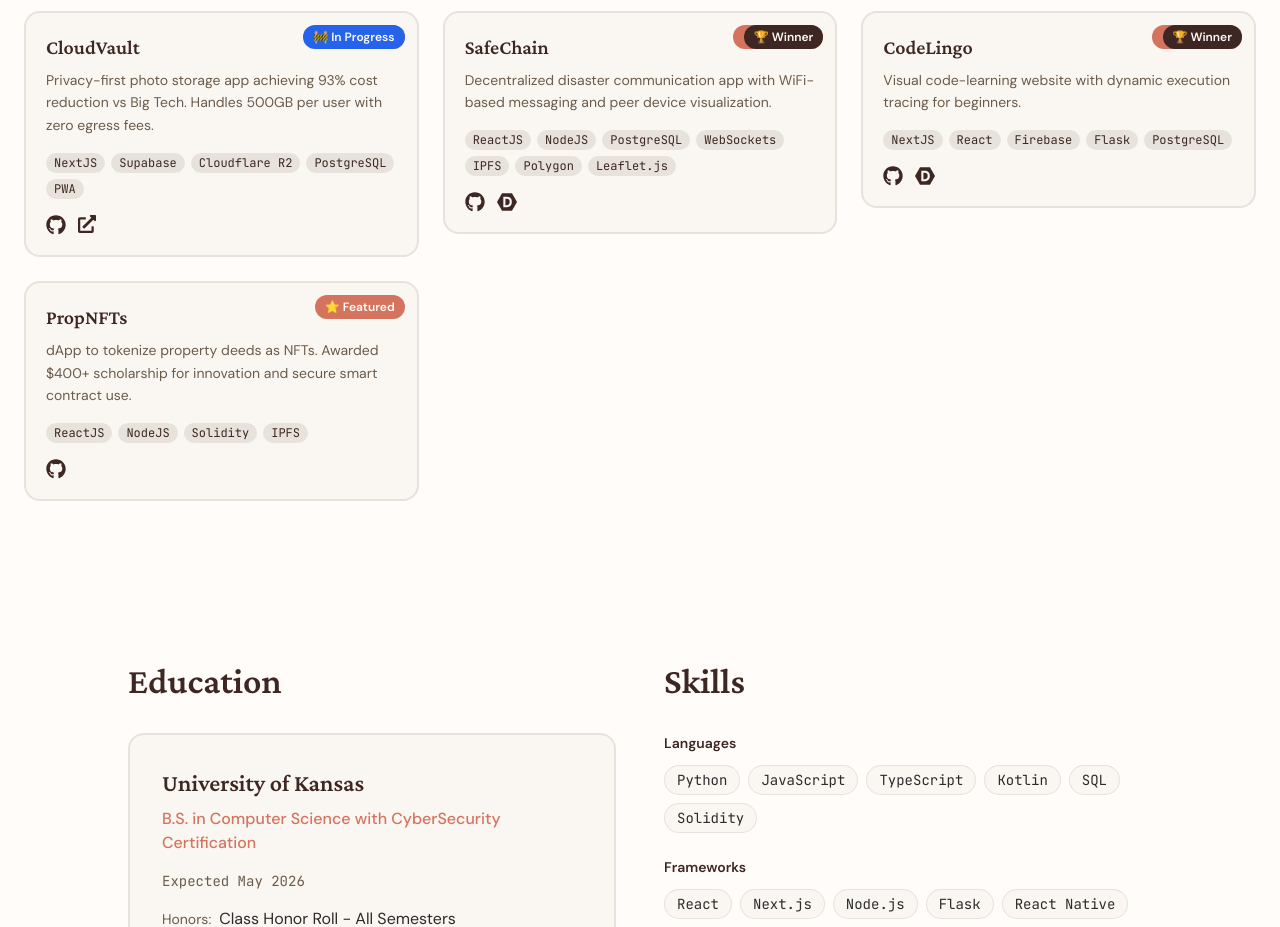
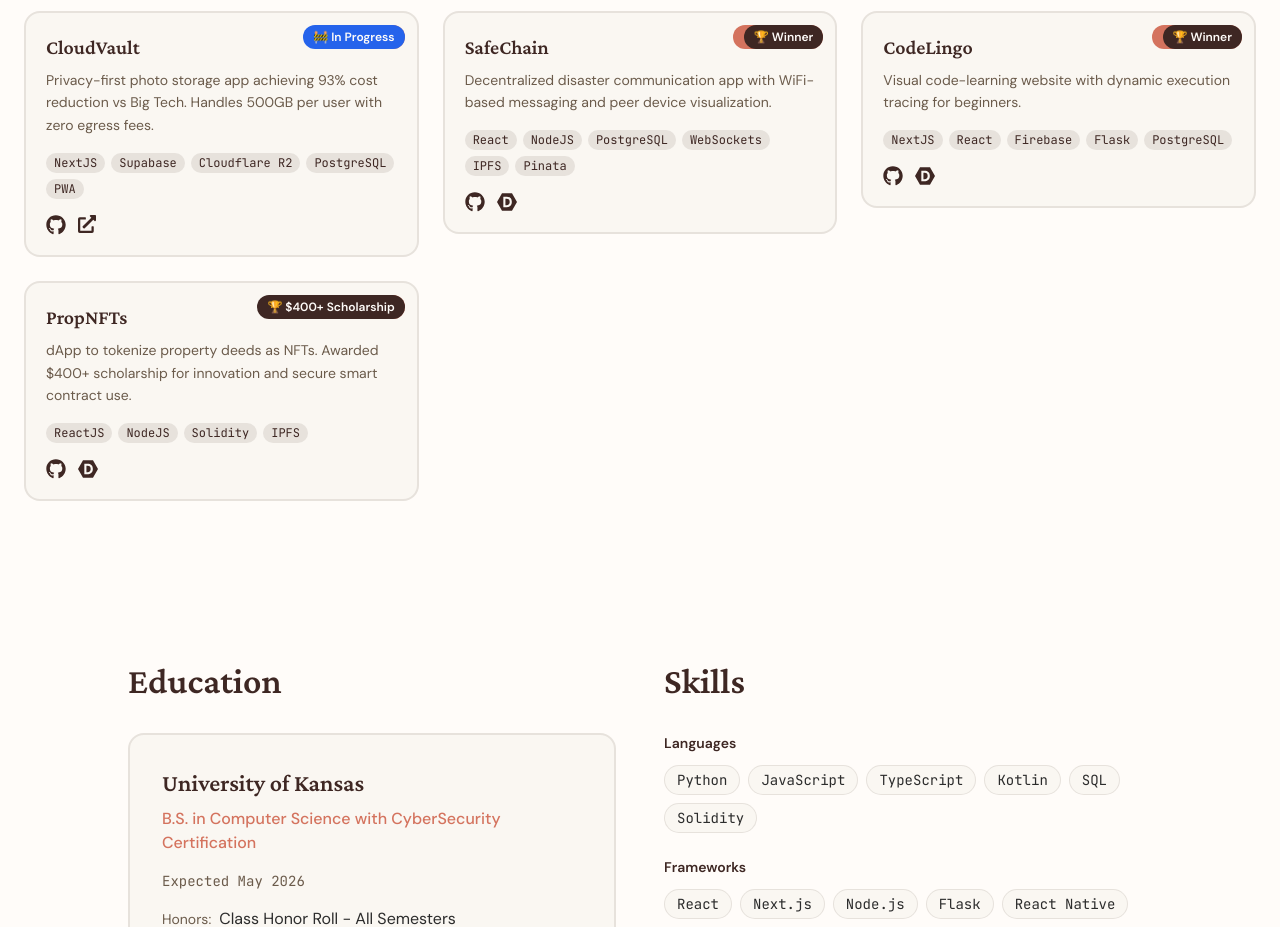
Before and after one commit to JayP04/portfolio, a Next.js app: page / in a window 1280 px wide. Shown: the part 1720-2647 px from the top of the page. Built offline with nearby package versions, Linux system fonts and the light colour scheme.

Commit message:
minor ui

```diff
--- a/app/page.tsx
+++ b/app/page.tsx
@@ -24,7 +24,7 @@ export default function Home() {
       title: 'SafeChain',
       description: 'Decentralized disaster communication app with WiFi-based messaging and peer device visualization.',
       detailedDescription: 'Led front-end development and WiFi-based messaging implementation for a decentralized disaster communication application. Built real-time peer device visualization using Leaflet.js mapping library and implemented local message storage with IPFS synchronization for offline-first architecture. Integrated WebSocket connections for instant communication and deployed smart contracts on Polygon network for decentralized message verification.',
-      technologies: ['ReactJS', 'NodeJS', 'PostgreSQL', 'WebSockets', 'IPFS', 'Polygon', 'Leaflet.js'],
+      technologies: ['React', 'NodeJS', 'PostgreSQL', 'WebSockets', 'IPFS', 'Pinata'],
       githubUrl: 'https://github.com/shivanshshrivas/SafeChain',
       devpostUrl: 'https://devpost.com/software/safe-chain-3zi5m6',
       award: 'Winner',
@@ -47,6 +47,8 @@ export default function Home() {
       detailedDescription: 'Built a decentralized application to tokenize property deeds as NFTs using Solidity smart contracts. Implemented secure file storage on IPFS for decentralized property document management. Created an intuitive React frontend for property owners to mint, transfer, and verify property deed NFTs. Awarded $400+ scholarship by Kansas Blockchain Fellowship for innovative use of blockchain technology and secure smart contract implementation.',
       technologies: ['ReactJS', 'NodeJS', 'Solidity', 'IPFS'],
       githubUrl: 'https://github.com/JayP04/Decenentralized-Property-ledger',
+      devpostUrl: 'https://devpost.com/software/propnfts',
+      award: '$400+ Scholarship',
       featured: true,
     },
   ];
```
Also changed, not shown: components/CustomCursor.tsx (+0 -75 lines).
